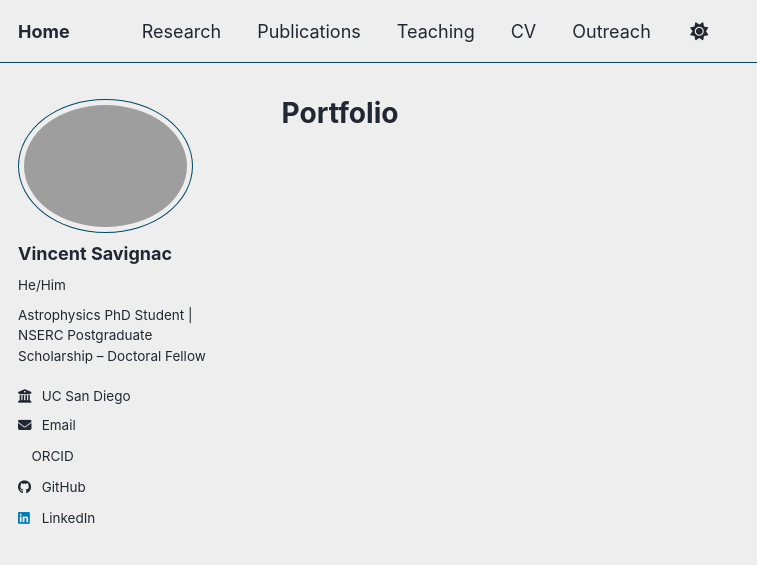
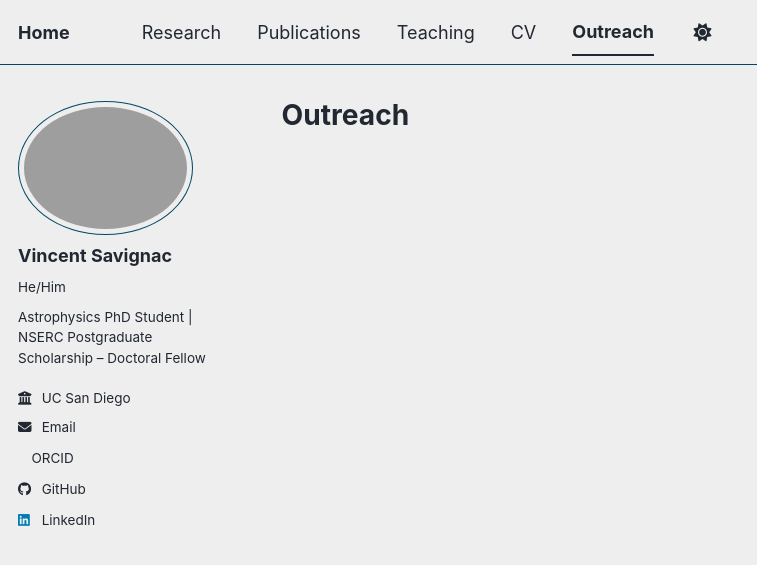
Before and after one commit to vincentsavignac/vincentsavignac.github.io, a Jekyll site: the page built from _pages/outreach.html, in a window 1280 px wide. Shown: the top 565 px of the page, without its empty margins (0-757 px from the left). Built offline with Jekyll 4.4.1, drawn with Linux system fonts in a browser that asks for light colours; a script bundle is joined from its source files by our own code; a style sheet for code colours, icons or effects is not loaded.

Commit message:
Rename portfolio page to outreach

```diff
--- a/_pages/portfolio.html
+++ b/_pages/outreach.html
@@ -1,13 +1,13 @@
 ---
 layout: archive
-title: "Portfolio"
-permalink: /portfolio/
+title: "Outreach"
+permalink: /outreach/
 author_profile: true
 ---
 
 {% include base_path %}
 
 
-{% for post in site.portfolio %}
+{% for outreach in site.outreach %}
   {% include archive-single.html %}
 {% endfor %}
```
